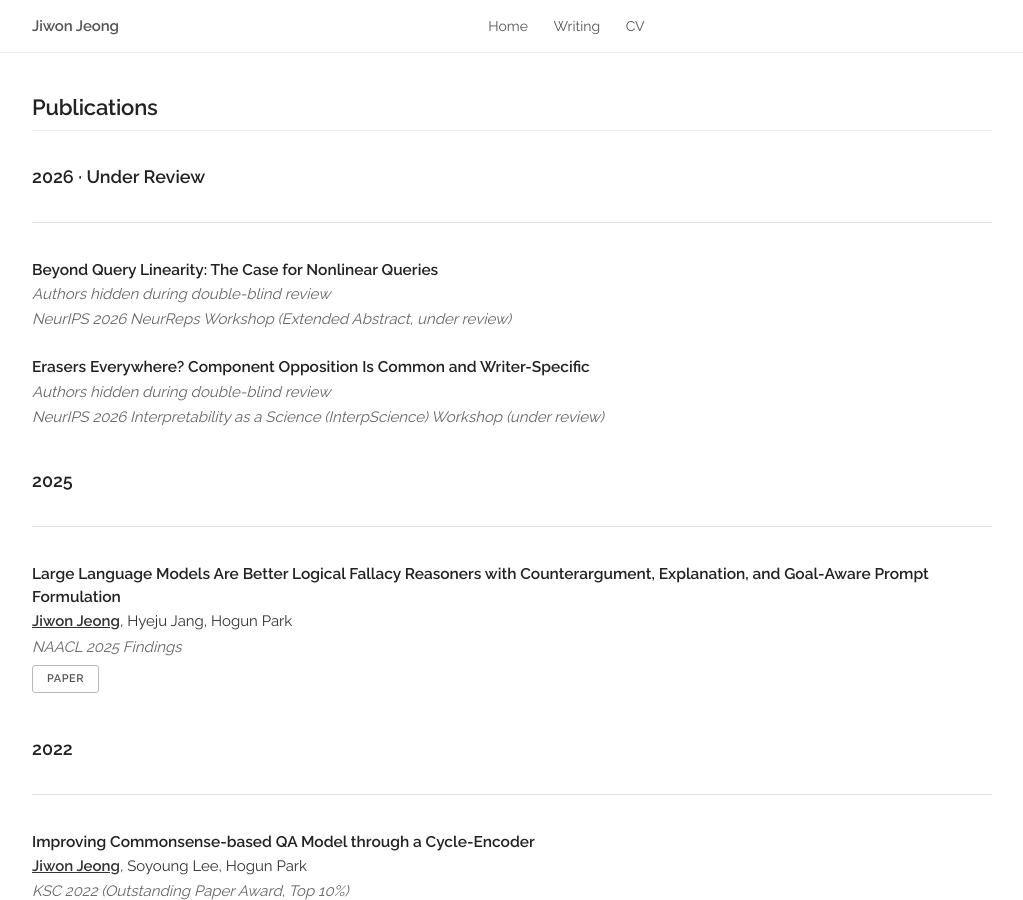
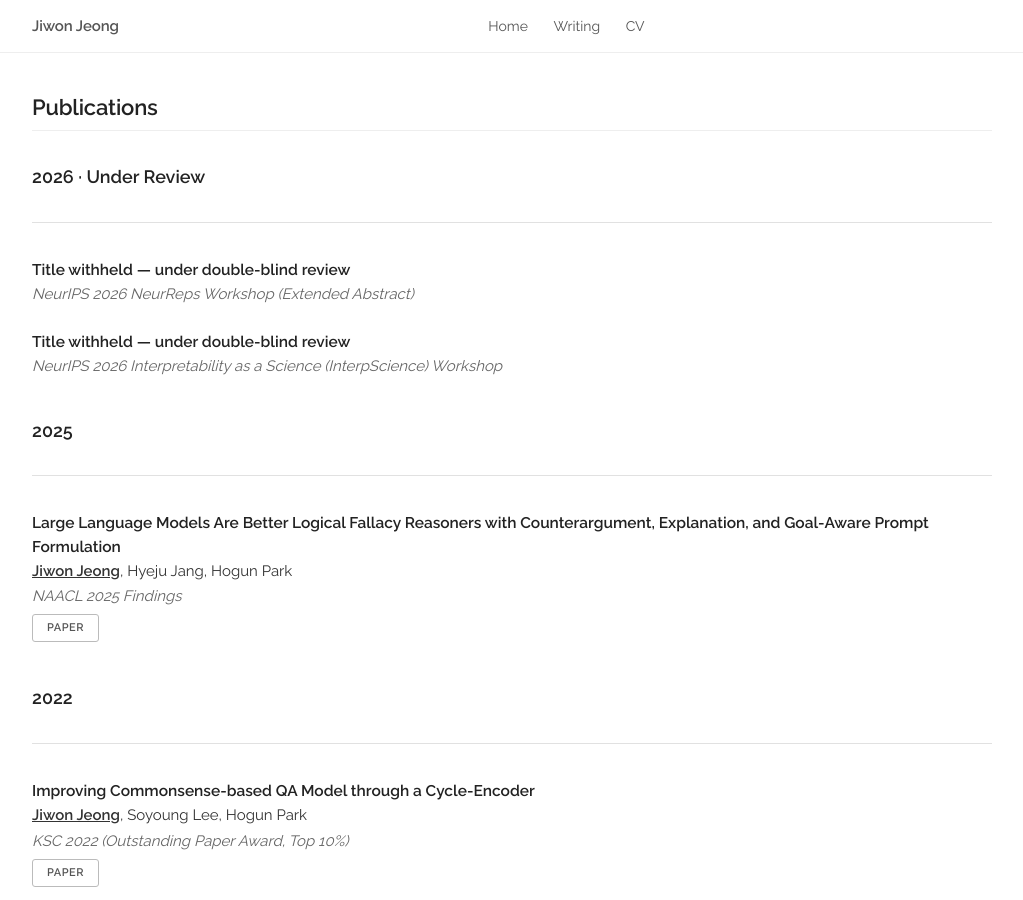
Before and after one commit to jw9603/jw9603.github.io, a Jekyll site: the page built from index.html, in a window 1280 px wide and 900 px high, scrolled down 1344 px. Shown: the whole window, without its empty margins (128-1151 px from the left). Built offline with Jekyll 4.4.1, drawn with Linux system fonts in a browser that asks for light colours; a style sheet for code colours, icons or effects is not loaded.

Commit message:
Withhold paper titles on under-review submissions

```diff
--- a/index.html
+++ b/index.html
@@ -136,9 +136,8 @@ description: AI Research Engineer — NLP, LLM Reasoning
       <div class="row">
         <div class="twelve columns">
           <h6 class="year-heading">2026 · Under Review</h6><hr />
-          <p class="title"><b>Beyond Query Linearity: The Case for Nonlinear Queries</b></p>
-          <p><i>Authors hidden during double-blind review</i></p>
-          <p><i>NeurIPS 2026 NeurReps Workshop (Extended Abstract, under review)</i></p>
+          <p class="title"><b>Title withheld — under double-blind review</b></p>
+          <p><i>NeurIPS 2026 NeurReps Workshop (Extended Abstract)</i></p>
         </div>
       </div>
     </div>
@@ -146,9 +145,8 @@ description: AI Research Engineer — NLP, LLM Reasoning
     <div class="paper">
       <div class="row">
         <div class="twelve columns">
-          <p class="title"><b>Erasers Everywhere? Component Opposition Is Common and Writer-Specific</b></p>
-          <p><i>Authors hidden during double-blind review</i></p>
-          <p><i>NeurIPS 2026 Interpretability as a Science (InterpScience) Workshop (under review)</i></p>
+          <p class="title"><b>Title withheld — under double-blind review</b></p>
+          <p><i>NeurIPS 2026 Interpretability as a Science (InterpScience) Workshop</i></p>
         </div>
       </div>
     </div>
```
